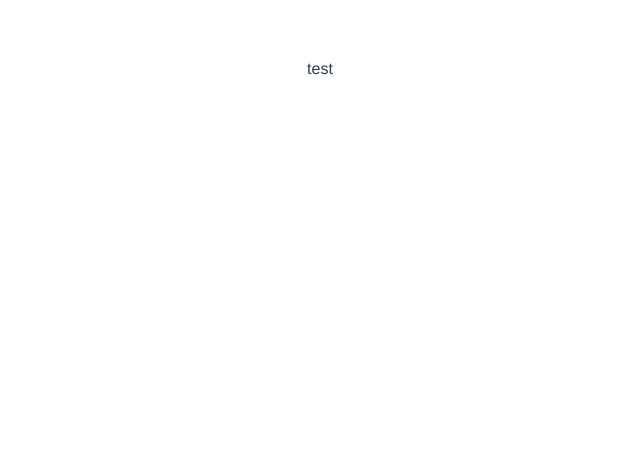
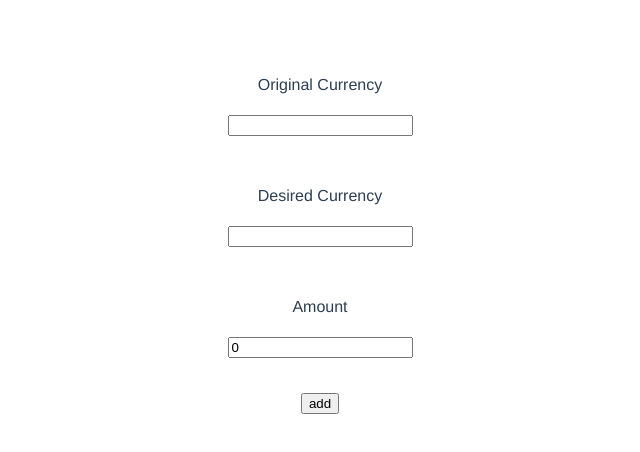
Before and after one commit to patricksbrown1992/Currency-Exchange-Rater, a Vue app: page / in a window 1280 px wide. Shown: the top 452 px of the page, without its empty margins (320-960 px from the left). Built offline with nearby package versions, Linux system fonts and the light colour scheme.

Commit message:
function with API calls

```diff
--- a/package.json
+++ b/package.json
@@ -8,7 +8,9 @@
     "lint": "vue-cli-service lint"
   },
   "dependencies": {
+    "axios": "^0.19.2",
     "core-js": "^3.6.4",
+    "jquery": "^3.4.1",
     "vue": "^2.6.11"
   },
   "devDependencies": {
--- a/src/App.vue
+++ b/src/App.vue
@@ -1,15 +1,46 @@
+
+
 <template>
   <div id="app">
 
-    <p>test</p>
+    <p>Original Currency</p>
+    <input id='originalCurrency' v-model="originalCurrency">
+    <p>Desired Currency</p>
+    <input v-model="endCurrency">
+    <p>Amount</p>
+    <input v-model='amt'>
+    <button v-on:click = "getData">add</button>
+    {{res[res.length-1]}}
   </div>
 </template>
 
 <script>
 
 
+import jquery from 'jquery'
 export default {
   name: 'App',
+
+  data(){
+    return{
+      originalCurrency: '',
+      endCurrency: '',
+      date: new Date().toJSON().slice(0,10),
+      res: [],
+      amt: 0
+
+    }
+  },
+  methods: {
+    getData: function(){
+      const settings = {"async": true,"crossDomain": true, "url": `https://currency-converter5.p.rapidapi.com/currency/convert?format=json&from=${this.originalCurrency}&to=${this.endCurrency}&amount=${this.amt}`,"method": "GET","headers": {"x-rapidapi-host": "currency-converter5.p.rapidapi.com", "x-rapidapi-key": "432cb85f3emshd2e70eeb3556d3bp144a56jsn06cbcafb135e"}}
+
+      jquery.ajax(settings).then(res => {this.res.push(Object.values(res.rates)[0].rate_for_amount)})
+
+
+
+    }
+  }
 
 }
 </script>
@@ -19,8 +50,17 @@ export default {
   font-family: Avenir, Helvetica, Arial, sans-serif;
   -webkit-font-smoothing: antialiased;
   -moz-osx-font-smoothing: grayscale;
-  text-align: center;
+
   color: #2c3e50;
   margin-top: 60px;
+  display: flex;
+  flex-direction: column;
+  align-items: center;
 }
+input{
+  outline: none;
+  margin-top: 5px;
+  margin-bottom: 35px;
+}
+
 </style>
```
Also changed, not shown: src/assets/logo.png (deleted), 1 other file (tests, documents, lock files or other folders).
